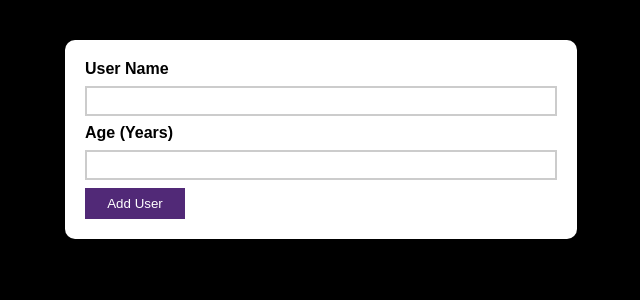
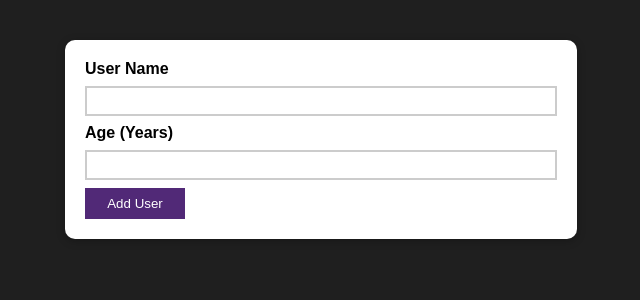
Before and after one commit to helter88/ReactSimple, a React (Create React App) app: page / in a window 1280 px wide. Shown: the top 300 px of the page, without its empty margins (319-959 px from the left). Built offline with nearby package versions, Linux system fonts and the light colour scheme.

Commit message:
adding some changes in style

```diff
--- a/src/components/AddUser.module.css
+++ b/src/components/AddUser.module.css
@@ -4,6 +4,7 @@
   width: 40%;
   margin: 40px auto;
   background-color: white;
+  box-shadow: 0 2px 8px rgba(0, 0, 0, 0.26);
   flex-direction: column;
   border-radius: 10px;
   gap: 8px;
--- a/src/index.css
+++ b/src/index.css
@@ -8,5 +8,5 @@ html {
 
 body {
   margin: 0;
-  background-color: black;
+  background-color: #1f1f1f;
 }
```
